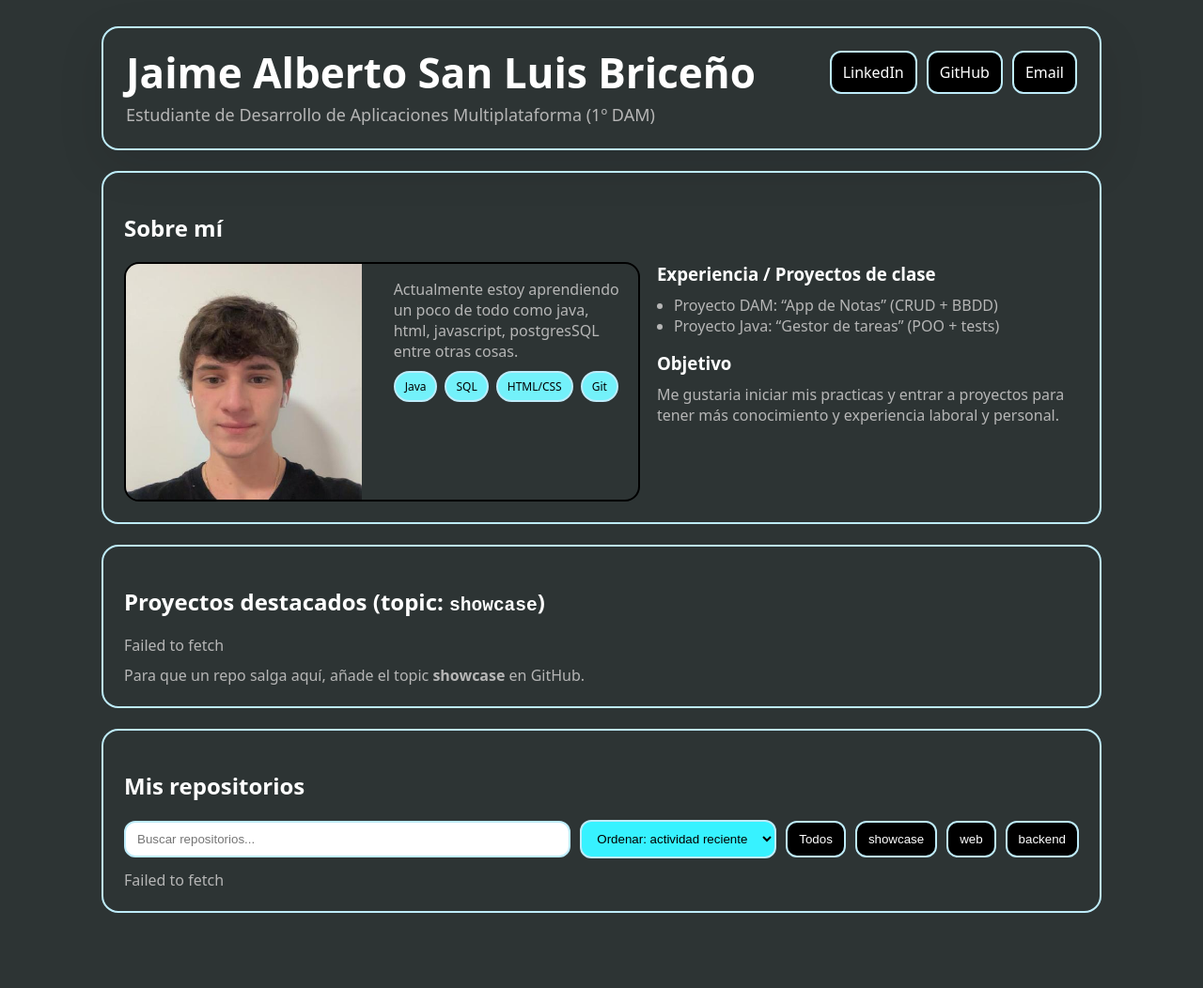
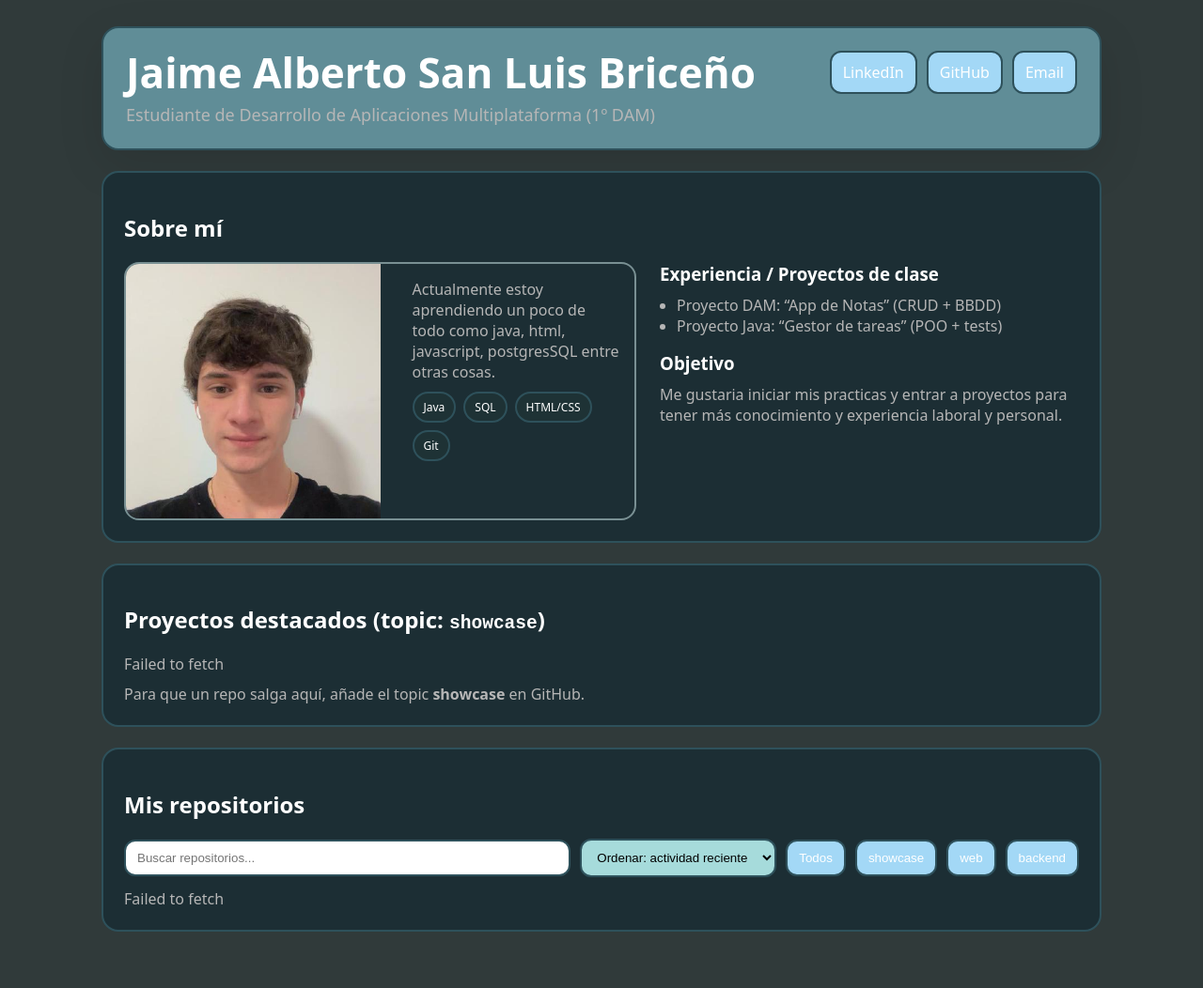
Before and after one commit to jaimesanluis/jaimesanluis.github.io, a Jekyll site: the page index.html, which Jekyll copies as it is, in a window 1280 px wide. Shown: the whole page at 94% size. Built offline with Jekyll 4.4.1, drawn with Linux system fonts in a browser that asks for light colours.

Commit message:
cambios CV

```diff
--- a/assets/css/styles.css
+++ b/assets/css/styles.css
@@ -1,78 +1,196 @@
 :root{
-  --bg:hsl(180, 8%, 19%);
+  --bg:#303a3a;
   --text:#ffffff;
   --muted:#b6b6b6;
-  --card:#030303;
-  --line:rgb(190, 236, 250);
-  --brand:#505050;
+  --card:#1c2e34;
+  --header:#608d97; /* color diferente para la parte superior */
+  --line:rgb(46, 81, 91);
+  --brand:#384041;
   --brand2:#ffffff;
-  --shadow: 0 16px 50px rgba(2,6,23,.10);
+  --shadow: 0 16px 50px rgba(0, 0, 0, 0.1);
   --radius: 18px;
 }
+
 *{box-sizing:border-box}
+
 body{
   margin:0;
   font-family: ui-sans-serif,system-ui,-apple-system,Segoe UI,Roboto,Helvetica,Arial;
   background: var(--bg);
   color: var(--text);
 }
-.container{max-width:1100px;margin:0 auto;padding:28px 18px 60px}
+
+.container{
+  max-width:1100px;
+  margin:0 auto;
+  padding:28px 18px 60px
+}
+
 .topbar{
-  display:flex;align-items:flex-start;justify-content:space-between;gap:16px;
-  padding:24px;border:2px solid var(--line);border-radius:var(--radius);
+  display:flex;
+  align-items:flex-start;
+  justify-content:space-between;
+  gap:16px;
+  padding:24px;
+  border:2px solid var(--line);
+  border-radius:var(--radius);
   box-shadow: var(--shadow);
+  background: var(--header);
 }
-.title{font-size:44px;line-height:1.05;margin:0}
-.subtitle{margin:10px 0 0;color:var(--muted);font-size:18px}
-.section{margin-top:22px;padding:22px;border:2px solid var(--line);border-radius:var(--radius)}
-.grid2{display:grid;grid-template-columns:1.1fr .9fr;gap:18px}
-@media (max-width: 900px){ .grid2{grid-template-columns:1fr} .title{font-size:36px}}
+
+.title{
+  font-size:44px;
+  line-height:1.05;
+  margin:0
+}
+
+.subtitle{
+  margin:10px 0 0;
+  color:var(--muted);
+  font-size:18px
+}
+
+.section{
+  margin-top:22px;
+  padding:22px;
+  border:2px solid var(--line);
+  border-radius:var(--radius);
+  background: var(--card);
+}
+
+.grid2{
+  display:grid;
+  grid-template-columns:1.1fr .9fr;
+  gap:25px
+}
+
+@media (max-width: 900px){
+  .grid2{grid-template-columns:1fr}
+  .title{font-size:36px}
+}
+
 .profile{
-  display:flex;gap:18px;align-items:stretch;
-  border-radius:16px;overflow:hidden;border:2px solid #000000;
+  display:flex;
+  gap:18px;
+  align-items:stretch;
+  border-radius:16px;
+  overflow:hidden;
+  border:2px solid #799093;
+  background: var(--card);
 }
-.profile img{width:46%;object-fit:cover;display:block}
-.profile .bio{padding:16px}
-.pillrow{display:flex;flex-wrap:wrap;gap:8px;margin-top:10px}
+
+.profile img{
+  width:50%;
+  object-fit:cover;
+  display:block
+}
+
+.profile .bio{
+  padding:16px
+}
+
+.pillrow{
+  display:flex;
+  flex-wrap:wrap;
+  gap:8px;
+  margin-top:10px
+}
+
 .pill{
-  padding:6px 10px;border-radius:999px;font-size:12px;
+  padding:6px 10px;
+  border-radius:999px;
+  font-size:12px;
   border:2px solid var(--line);
+  background:#1e3235;
+  color:#ffffff
+}
+
+.pill.featured{
+  border-color:#bbf3f7;
   background:#73f1fa;
-  color: #000000;
+  color:#000000
 }
-.pill.featured{border-color: #bbf3f7; background:#73f1fa; color:#000000}
-.cards{display:grid;grid-template-columns:repeat(3,1fr);gap:14px}
-@media (max-width: 950px){ .cards{grid-template-columns:repeat(2,1fr)} }
-@media (max-width: 620px){ .cards{grid-template-columns:1fr} }
+
+.cards{
+  display:grid;
+  grid-template-columns:repeat(3,1fr);
+  gap:14px
+}
+
+@media (max-width: 950px){
+  .cards{grid-template-columns:repeat(2,1fr)}
+}
+
+@media (max-width: 620px){
+  .cards{grid-template-columns:1fr}
+}
+
 .card{
-  background:var(--card);border-radius:16px;padding:14px;
+  background:var(--card);
+  border-radius:16px;
+  padding:14px;
   border:2px solid var(--line);
-  box-shadow: 0 10px 30px rgba(115, 232, 255, 0.06);
-  display:flex;flex-direction:column;gap:10px;
+  box-shadow:0 10px 30px rgba(115,232,255,0.06);
+  display:flex;
+  flex-direction:column;
+  gap:10px
 }
+
 .card.border-blue{border-color:#162327}
 .card.border-violet{border-color:#162327}
 .card.border-emerald{border-color:#162327}
-.muted{color:var(--muted)}
-.toolbar{display:flex;gap:10px;flex-wrap:wrap;align-items:center;margin-top:8px}
-.input{flex:1;min-width:220px;padding:10px 12px;border-radius:12px;border:2px solid var(--line)}
-.select{padding:10px 12px;border-radius:12px;border:2px solid var(--line);background:#37f2ff}
+
+.muted{
+  color:var(--muted)
+}
+
+.toolbar{
+  display:flex;
+  gap:10px;
+  flex-wrap:wrap;
+  align-items:center;
+  margin-top:8px
+}
+
+.input{
+  flex:1;
+  min-width:220px;
+  padding:10px 12px;
+  border-radius:12px;
+  border:2px solid var(--line)
+}
+
+.select{
+  padding:10px 12px;
+  border-radius:12px;
+  border:2px solid var(--line);
+  background:#a6dbdb
+}
+
 .btn{
   padding:10px 12px;
   border-radius:12px;
   border:2px solid var(--line);
-  background:#000000;
+  background:#a3d8f6;
   cursor:pointer;
   text-decoration:none;
   color:#ffffff;
   display:inline-block;
   transition: all 0.3s ease;
-  font-weight: 500;
+  font-weight:500;
 }
 
 .btn:hover{
-  background: var(--brand);
-  transform: translateY(-2px);
-  box-shadow: 0 8px 20px rgba(255, 255, 255, 0.288);
+  background:var(--brand);
+  transform:translateY(-2px);
+  box-shadow:0 8px 20px rgba(255,255,255,0.288);
 }
-.repoMeta{display:flex;gap:10px;flex-wrap:wrap;align-items:center;font-size:12px;color:var(--muted)}
+
+.repoMeta{
+  display:flex;
+  gap:10px;
+  flex-wrap:wrap;
+  align-items:center;
+  font-size:12px;
+  color:var(--muted)
+}
```
Also changed, not shown: 1 other file.
